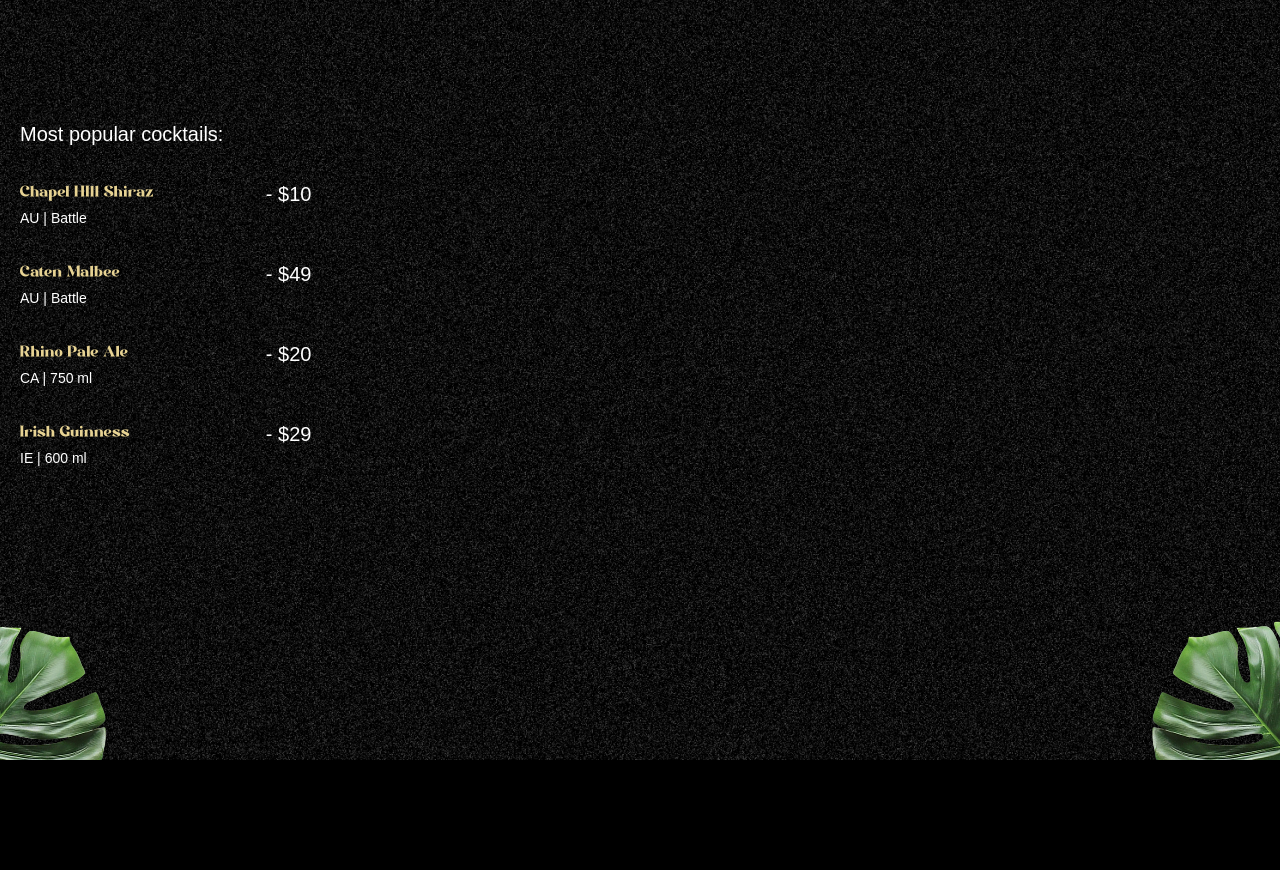
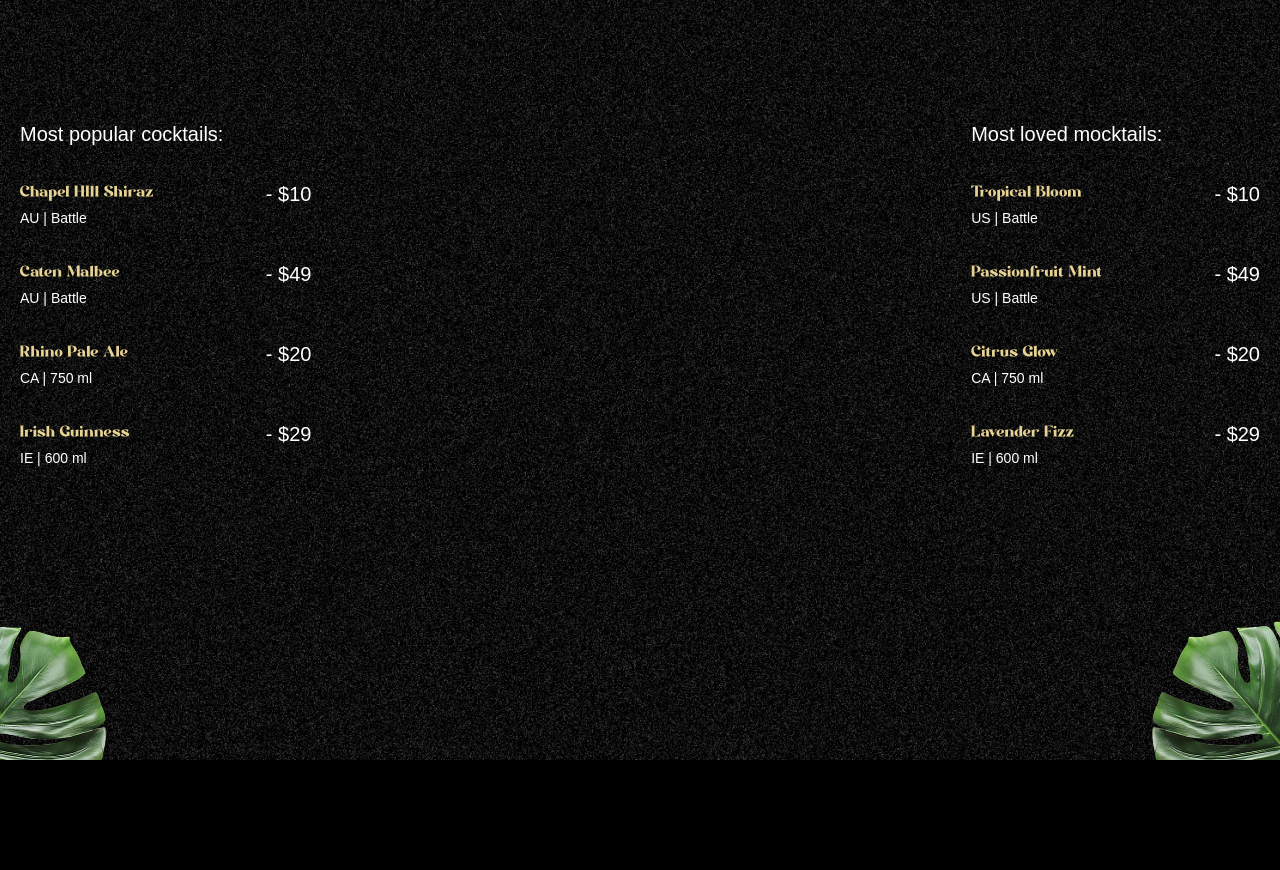
Before and after one commit to aridepai17/GSAP-ANIMATED-PAGES, a React (Vite) app in the folder cocktaillandingpage/: page / in a window 1280 px wide. Shown: the part 840-1710 px from the top of the page. Built offline with nearby package versions, Linux system fonts and the light colour scheme; a web font is replaced by a local one.

Commit message:
feat(About.jsx, Cocktails.jsx): registered SplitText animation in About.jsx and display mocktailList in Cocktails.jsx

```diff
--- a/cocktaillandingpage/src/components/About.jsx
+++ b/cocktaillandingpage/src/components/About.jsx
@@ -1,6 +1,8 @@
 import gsap from "gsap";
-import { SplitText } from "gsap/all";
+import { SplitText } from "gsap/SplitText";
 import { useGSAP } from "@gsap/react";
+
+gsap.registerPlugin(SplitText);
 
 const About = () => {
   useGSAP(() => {
--- a/cocktaillandingpage/src/components/Cocktails.jsx
+++ b/cocktaillandingpage/src/components/Cocktails.jsx
@@ -1,42 +1,68 @@
 import { useGSAP } from "@gsap/react";
 import gsap from "gsap";
-import { cocktailLists, mocktailLists } from '../../constants/index';
+import { cocktailLists, mocktailLists } from "../../constants/index";
 
 const Cocktails = () => {
-  useGSAP(()=> {
+  useGSAP(() => {
     const parallaxTimeLine = gsap.timeline({
       scrollTrigger: {
         trigger: "#cocktails",
         start: "top 30%",
         end: "bottom 80%",
         scrub: true,
-      }
-    })
+      },
+    });
 
     parallaxTimeLine
-    .from('#c-left-leaf', {
-      x: -100, y: 100
-    })
-    .from ('#c-right-leaf', {
-      x: 100, y: 100
-    })
-  })
+      .from("#c-left-leaf", {
+        x: -100,
+        y: 100,
+      })
+      .from("#c-right-leaf", {
+        x: 100,
+        y: 100,
+      });
+  });
 
   return (
-    <section id='cocktails' className='noisy'>
-      <img src='/images/cocktail-left-leaf.png' alt='l-leaf' id='c-left-leaf'/>
-      <img src='/images/cocktail-right-leaf.png' alt='r-leaf' id='c-right-leaf'/>
+    <section id="cocktails" className="noisy">
+      <img src="/images/cocktail-left-leaf.png" alt="l-leaf" id="c-left-leaf" />
+      <img
+        src="/images/cocktail-right-leaf.png"
+        alt="r-leaf"
+        id="c-right-leaf"
+      />
 
-      <div className='list'>
-        <div className='popular'>
+      <div className="list">
+        <div className="popular">
           <h2>Most popular cocktails:</h2>
 
           <ul>
             {cocktailLists.map(({ name, country, detail, price }) => (
               <li key={name}>
-                <div className='md:me-28'>
+                <div className="md:me-28">
                   <h3>{name}</h3>
-                  <p>{country} | {detail}</p>
+                  <p>
+                    {country} | {detail}
+                  </p>
+                </div>
+                <span>- {price}</span>
+              </li>
+            ))}
+          </ul>
+        </div>
+
+        <div className="loved">
+          <h2>Most loved mocktails:</h2>
+
+          <ul>
+            {mocktailLists.map(({ name, country, detail, price }) => (
+              <li key={name}>
+                <div className="me-28">
+                  <h3>{name}</h3>
+                  <p>
+                    {country} | {detail}
+                  </p>
                 </div>
                 <span>- {price}</span>
               </li>
@@ -45,7 +71,7 @@
         </div>
       </div>
     </section>
-  )
-}
+  );
+};
 
 export default Cocktails;
```
